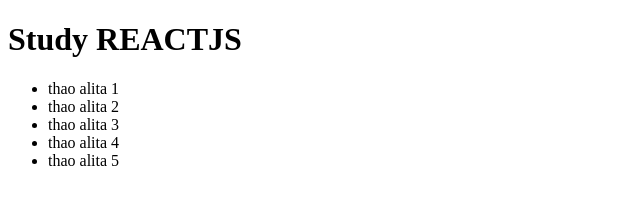
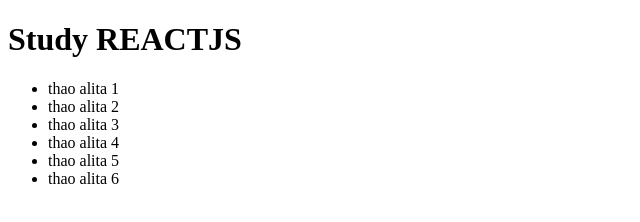
Before and after one commit to thaotran1995/Alita-Git-Demo, a plain HTML site: page reactjs.html in a window 1280 px wide. Shown: the full height of the page, 0-640 px from the left. Drawn offline with Linux system fonts and the light colour scheme.

Commit message:
update file react.js add new <li>

```diff
--- a/reactjs.html
+++ b/reactjs.html
@@ -14,6 +14,7 @@
         <li>thao alita 3</li>
         <li>thao alita 4</li>
         <li>thao alita 5</li>
+        <li>thao alita 6</li>
     </ul>
 </body>
 </html>
```
